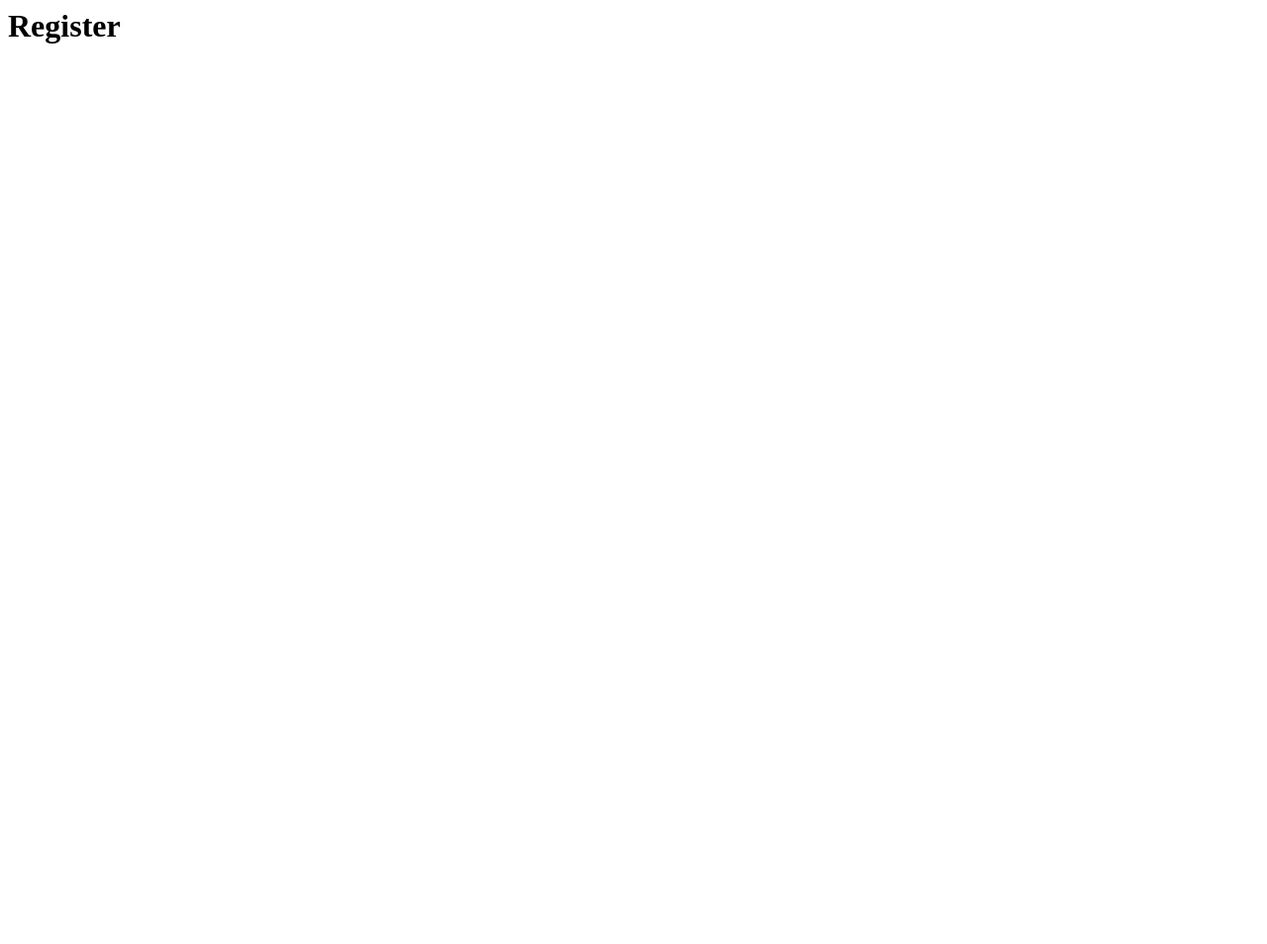
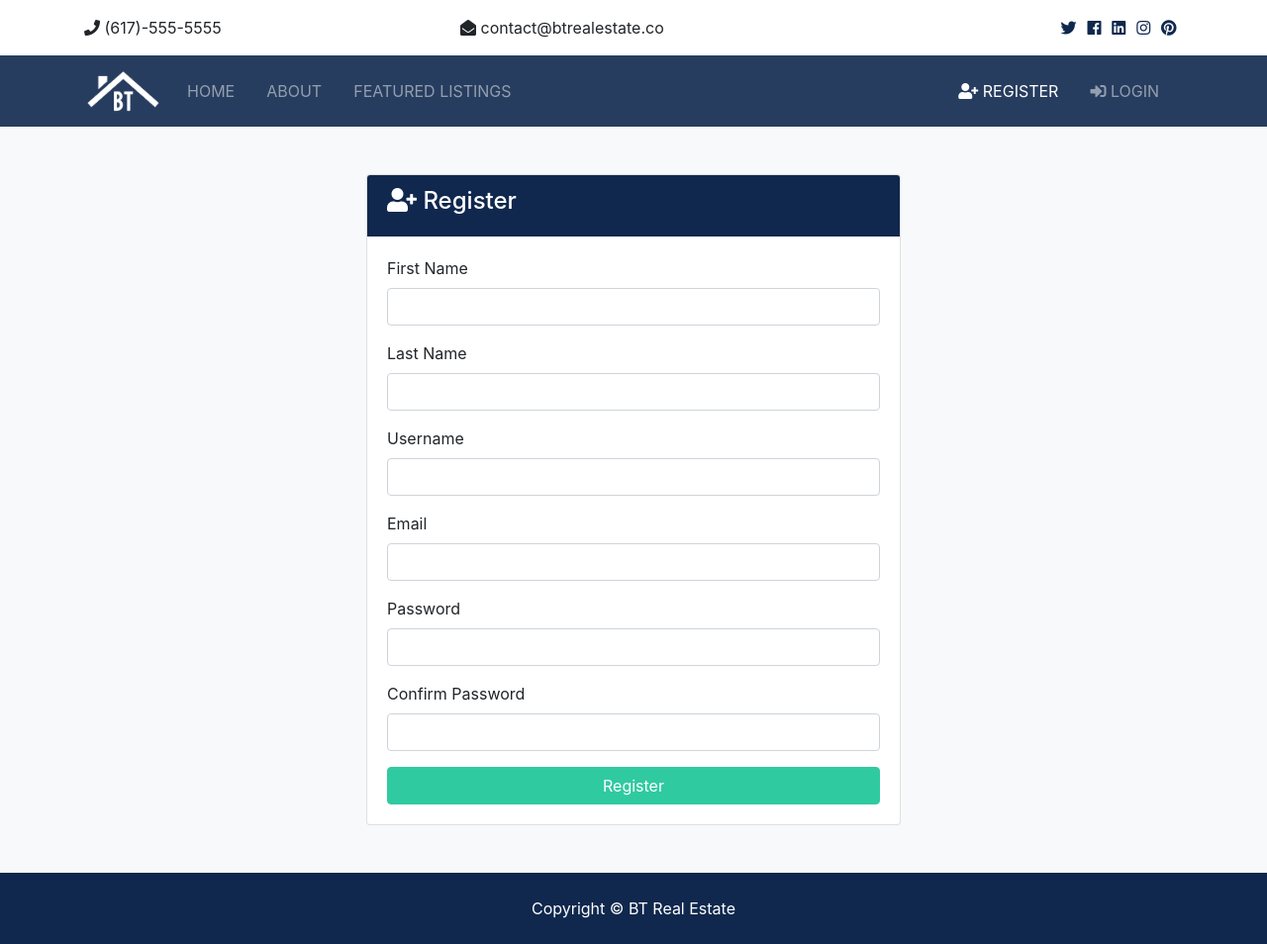
Before and after one commit to serg333soul/btre, a Django app: page /accounts/register in a window 1280 px wide. Before the commit the page is almost empty. Shown: the whole page at 99% size. Before the commit the page ends 44 px from the top, so only its background shows below. Run offline with Django 3.2, Linux system fonts and the light colour scheme; some libraries are stand-ins or nearby versions.

Commit message:
end lesson 48

```diff
--- a/btre/accounts/views.py
+++ b/btre/accounts/views.py
@@ -2,9 +2,18 @@ from django.shortcuts import render, redirect
 
 # Create your views here.
 def register(request):
-    return render(request, 'accounts/register.html')
+    if request.method == 'POST':
+        #Register user
+        return
+    else:
+        return render(request, 'accounts/register.html')
 
 def login(request):
+    if request.method == 'POST':
+        #Login user
+        return
+    else:
+        return render(request, 'accounts/login.html')
     return render(request, 'accounts/login.html')
 
 def logout(request):
--- a/btre/templates/accounts/register.html
+++ b/btre/templates/accounts/register.html
@@ -1 +1,48 @@
-<h1>Register</h1>
+{% extends 'base.html' %}
+
+{% block content %}
+    <section id="register" class="bg-light py-5">
+        <div class="container">
+        <div class="row">
+            <div class="col-md-6 mx-auto">
+            <div class="card">
+                <div class="card-header bg-primary text-white">
+                <h4>
+                    <i class="fas fa-user-plus"></i> Register</h4>
+                </div>
+                <div class="card-body">
+                    <form action="{% url 'register' %}" method="POST">
+                        {% csrf_token %}
+                    <div class="form-group">
+                    <label for="first_name">First Name</label>
+                    <input type="text" name="first_name" class="form-control" required>
+                    </div>
+                    <div class="form-group">
+                    <label for="last_name">Last Name</label>
+                    <input type="text" name="last_name" class="form-control" required>
+                    </div>
+                    <div class="form-group">
+                    <label for="username">Username</label>
+                    <input type="text" name="username" class="form-control" required>
+                    </div>
+                    <div class="form-group">
+                    <label for="email">Email</label>
+                    <input type="email" name="email" class="form-control" required>
+                    </div>
+                    <div class="form-group">
+                    <label for="password2">Password</label>
+                    <input type="password" name="password" class="form-control" required>
+                    </div>
+                    <div class="form-group">
+                    <label for="password">Confirm Password</label>
+                    <input type="password" name="password2" class="form-control" required>
+                    </div>
+                    <input type="submit" value="Register" class="btn btn-secondary btn-block">
+                </form>
+                </div>
+            </div>
+            </div>
+        </div>
+        </div>
+    </section>
+{% endblock %}
--- a/btre/templates/partials/_navbar.html
+++ b/btre/templates/partials/_navbar.html
@@ -55,7 +55,7 @@
             class="nav-item active mr-3"
           {% else %}
             class="nav-item mr-3"
-          {% endif %}>
+          {% endif %}
           >
             <a class="nav-link" href="{% url 'login' %}">
               <i class="fas fa-sign-in-alt"></i>
```
Also changed, not shown: btre/templates/accounts/login.html (+34 -1 lines).
